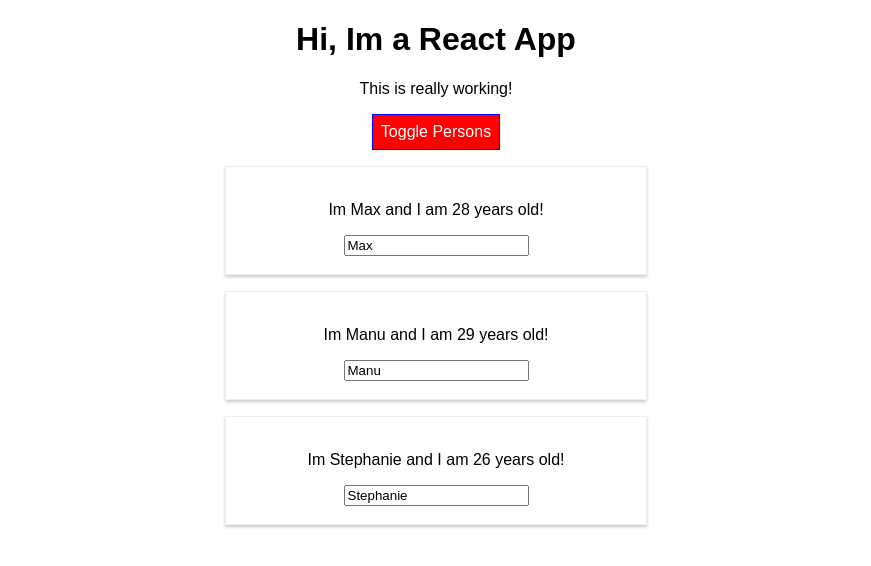
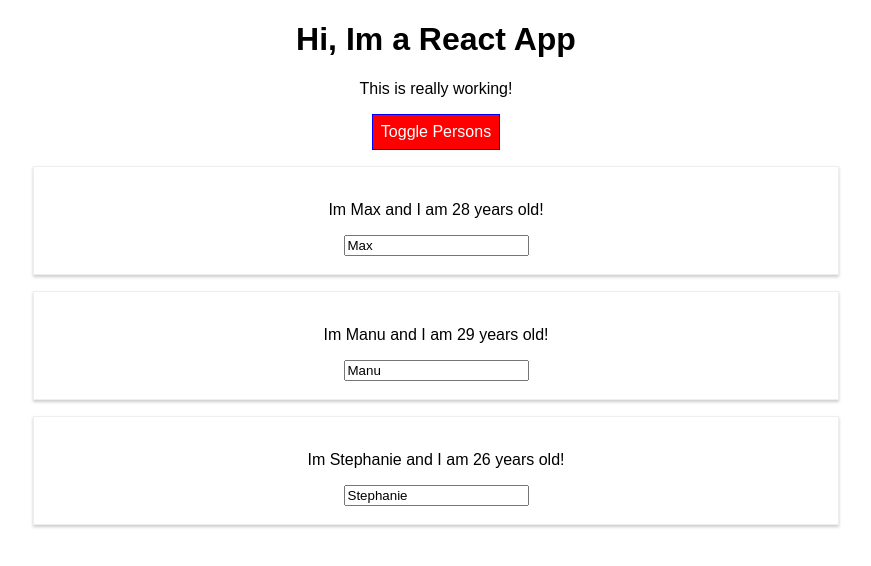
Before and after one commit to Q-Win/mfra, a React (Create React App) app: page / in a window 1280 px wide. Both pictures are taken after a click on the button "Toggle Persons". Shown: the top 566 px of the page, without its empty margins (204-1075 px from the left). Built offline with nearby package versions, Linux system fonts and the light colour scheme.

Commit message:
set up Styled components

```diff
--- a/src/App.js
+++ b/src/App.js
@@ -1,6 +1,6 @@
 import React, { Component } from 'react';
 import './App.css';
-import Radium, { StyleRoot } from 'radium';
+
 import Person from './Person/Person';
 
 class App extends Component {
@@ -91,7 +91,6 @@
     }
 
     return (
-      <StyleRoot>
         <div className="App">
           <h1>Hi, Im a React App</h1>
           <p className={classes.join( ' ' )}>This is really working!</p>
@@ -100,10 +99,9 @@
             onClick={this.togglePersonsHandler}>Toggle Persons</button>
           {persons}
         </div>
-      </StyleRoot>
     );
     // return React.createElement('div', {className: 'App'}, React.createElement('h1', null, 'Does this work now?'));
   }
 }
 
-export default Radium( App );
+export default App;
--- a/src/Person/Person.css
+++ b/src/Person/Person.css
@@ -1,4 +1,4 @@
-.Person {
+/* .Person {
   width: 30%;
   margin: 16px auto;
   border: 1px solid #eee;
@@ -6,3 +6,9 @@
   padding: 18px;
   text-align: center;
 }
+
+@media (min-width: 500px){
+    .Person {
+      width: 450px;
+    }
+} */
--- a/src/Person/Person.js
+++ b/src/Person/Person.js
@@ -1,7 +1,22 @@
 import React from 'react';
+import styled from 'styled-components';
+
+// import './Person.css';
+const StyledDiv = styled.div`
+  width: 60%;
+  margin: 16px auto;
+  border: 1px solid #eee;
+  box-shadow: 0 2px 3px #ccc;
+  padding: 18px;
+  text-align: center;
 
 
-import './Person.css';
+  @media (min-width: 500px){
+      .Person {
+        width: 450px;
+      }
+  }
+`;
 
 const person = ( props ) => {
     const style = {
@@ -10,11 +25,12 @@
         }
     };
     return (
-        <div className="Person" style={style}>
+        // <div className="Person" style={style}>
+        <StyledDiv>
             <p onClick={props.click}>Im {props.name} and I am {props.age} years old!</p>
             <p>{props.children}</p>
             <input type="text" onChange={props.changed} value={props.name} />
-        </div>
+        </StyledDiv>
     )
 };
 
```
